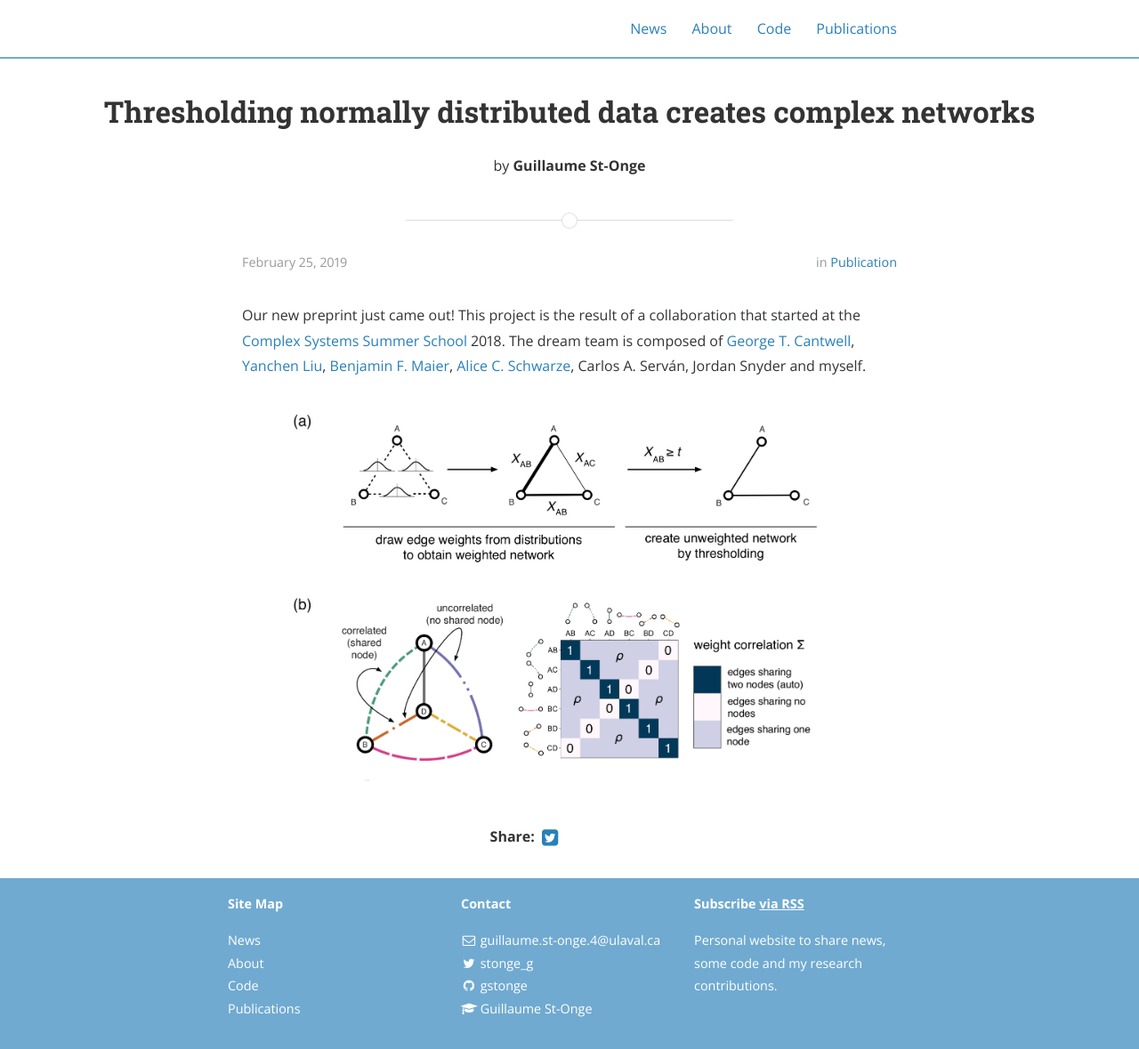
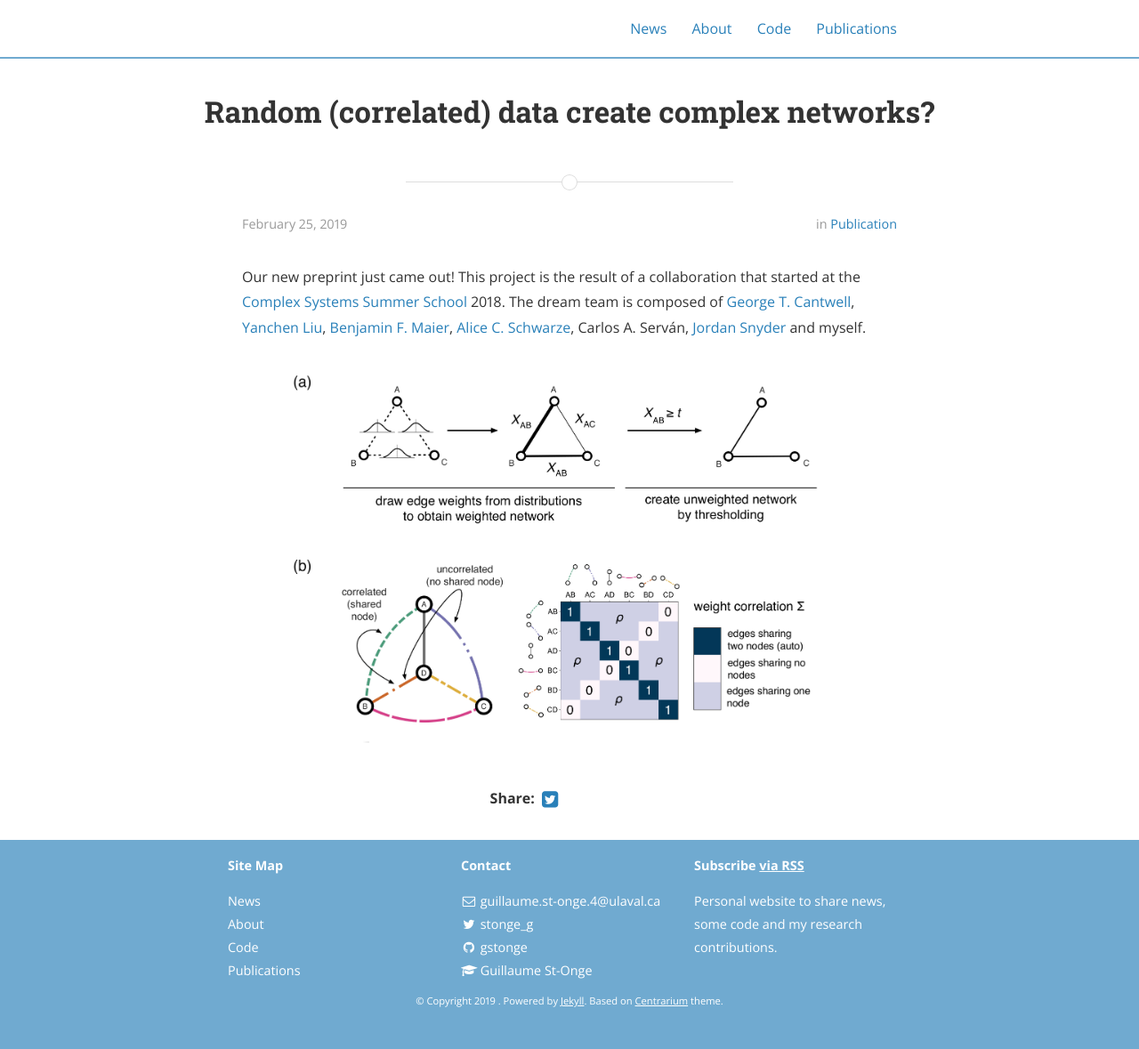
Before and after one commit to gstonge/gstonge.github.io, a Jekyll site: the page built from _posts/2019-02-25-thresholding.md, in a window 1280 px wide. Shown: the whole page at 89% size. Built offline with Jekyll 4.4.1, drawn with Linux system fonts in a browser that asks for light colours; nearby versions of some CDN libraries.

Commit message:
Added copyright in footer. other updates.w

```diff
--- a/_config.yml
+++ b/_config.yml
@@ -17,8 +17,10 @@ title: Guillaume St-Onge
 subtitle: Ph.D. candidate in Physics at Université Laval
 author: Guillaume St-Onge
 email: guillaume.st-onge.4@ulaval.ca
-description: >- # this means to ignore newlines until "baseurl:"
+description: > # this means to ignore newlines until "baseurl:"
     Personal website to share news, some code and my research contributions.
+footer_text: >
+    Powered by <a href="http://jekyllrb.com/" target="_blank">Jekyll</a>. Based on <a href="https://github.com/bencentra/centrarium">Centrarium</a> theme.
 baseurl: "" # the subpath of your site, e.g. /blog
 url: "" # the base hostname & protocol for your site, e.g. http://example.com
 cover: "/assets/header_image.jpg"
--- a/_includes/footer.html
+++ b/_includes/footer.html
@@ -48,6 +48,17 @@
 
   </div>
 
+  <div class="site-copyright">
+  <center>
+    &copy; Copyright {{ site.time | date: '%Y' }} {{ site.name }}.
+    {{ site.footer_text }}
+    {% if site.last_updated %}
+        Last updated: {{ site.last_updated }}.
+    {% endif %}
+  </center>
+  </div>
+
+
 </footer>
 
 <!-- Scripts -->
--- a/_layouts/post.html
+++ b/_layouts/post.html
@@ -7,11 +7,11 @@ layout: default
   <div class="scrim {% if page.cover %}has-cover{% endif %}">
     <header class="post-header">
       <h1 class="title">{{ page.title }}</h1>
-      {% if page.author %}
-      <p class="info">by <strong>{{ page.author }}</strong></p>
-      {% else %}
-      <p class="info">by <strong>{{ site.author }}</strong></p>
-      {% endif %}
+      <!--{% if page.author %}-->
+      <!--<p class="info">by <strong>{{ page.author }}</strong></p>-->
+      <!--{% else %}-->
+      <!--<p class="info">by <strong>{{ site.author }}</strong></p>-->
+      <!--{% endif %}-->
     </header>
   </div>
 </div>
--- a/_posts/2019-02-25-thresholding.md
+++ b/_posts/2019-02-25-thresholding.md
@@ -1,12 +1,12 @@
 ---
 layout: post
-title:  "Thresholding normally distributed data creates complex networks"
+title:  "Random (correlated) data create complex networks?"
 date:   2019-02-25
 category : publication
 ---
 
 Our new preprint just came out! This project is the result of a collaboration that started at the [Complex Systems Summer School](https://www.santafe.edu/engage/learn/schools/sfi-complex-systems-summer-school) 2018.
-The dream team is composed of [George T. Cantwell](https://scholar.google.com/citations?user=1CSy_CcAAAAJ&hl=fr&oi=sra), [Yanchen Liu](https://scholar.google.com/citations?user=VFIpxQEAAAAJ&hl=fr&oi=sra), [Benjamin F. Maier](http://benmaier.org/), [Alice C. Schwarze](https://www.maths.ox.ac.uk/people/alice.schwarze), Carlos A. Serván, Jordan Snyder and myself.
+The dream team is composed of [George T. Cantwell](https://scholar.google.com/citations?user=1CSy_CcAAAAJ&hl=fr&oi=sra), [Yanchen Liu](https://scholar.google.com/citations?user=VFIpxQEAAAAJ&hl=fr&oi=sra), [Benjamin F. Maier](http://benmaier.org/), [Alice C. Schwarze](https://www.maths.ox.ac.uk/people/alice.schwarze), Carlos A. Serván, [Jordan Snyder](https://jasnyder.github.io/) and myself.
 
 
 ![model-illustration]({{ "/assets/posts/2019-02-25.png" | absolute_url }})
--- a/_sass/_layout.scss
+++ b/_sass/_layout.scss
@@ -452,4 +452,18 @@ pre code.hljs {
 			text-decoration: underline;
 		}
 	}
+  /*
+	* copyright statement
+	*/
+	.site-copyright {
+    padding: 1em 1em 1em 1em;
+		margin-top: 1em;
+		margin-right: 0;
+		margin-top: 0;
+    text-align: center;
+		font-size: 0.7em;
+		a {
+			text-decoration: underline;
+		  }
+	}
 }
```
Also changed, not shown: about.md (+1 -1 lines).
